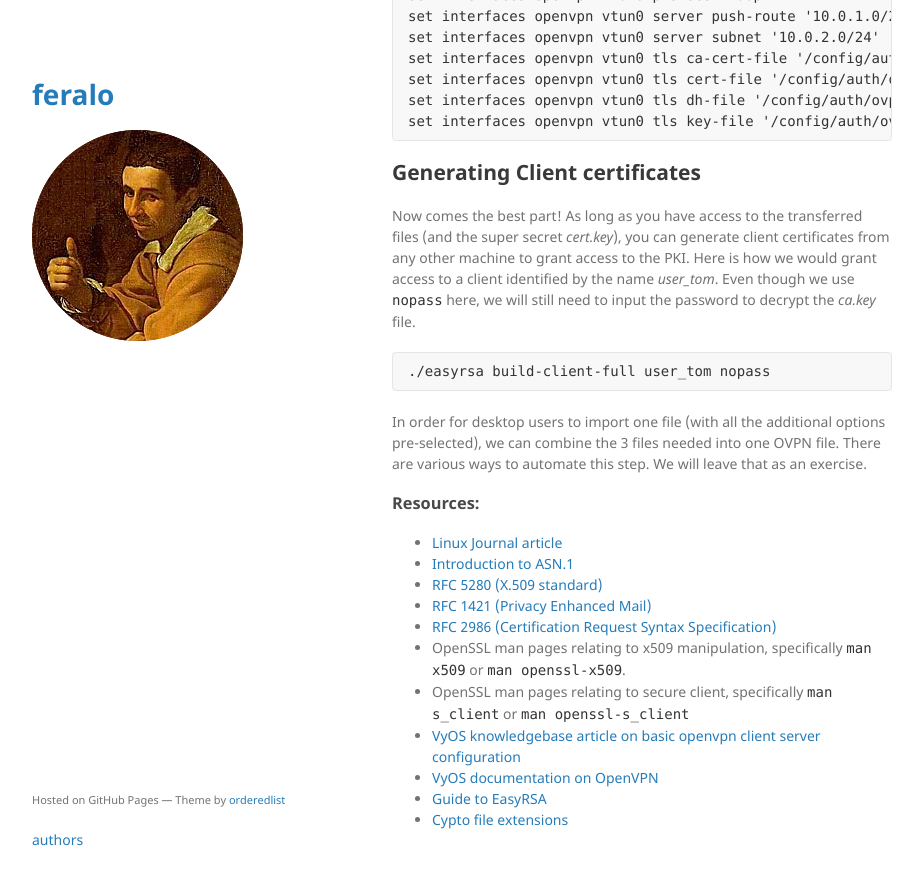
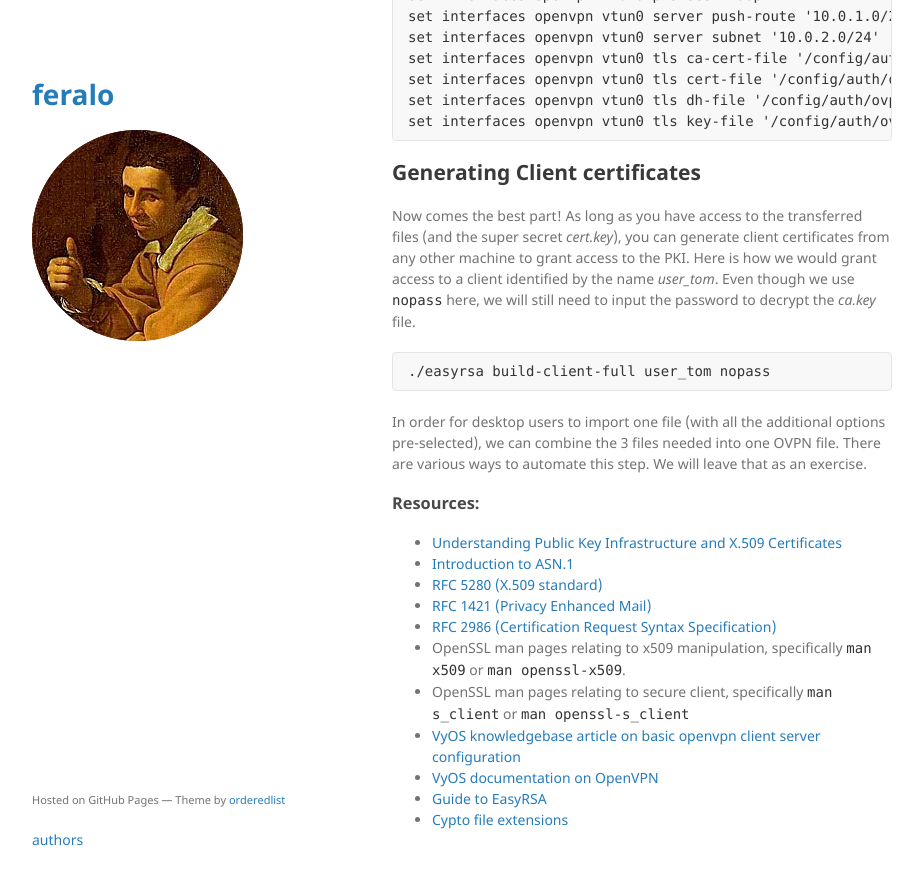
Before and after one commit to noah-de/minima-modified, a Jekyll site: the page built from _notes/2021-03-30-pki.md, in a window 1280 px wide and 900 px high, scrolled down 3191 px. Shown: the top 885 px of the window, without its empty margins (178-1101 px from the left). Built offline with Jekyll 4.4.1, drawn with Linux system fonts in a browser that asks for light colours.

Commit message:
Proper title

```diff
--- a/_notes/2021-03-30-pki.md
+++ b/_notes/2021-03-30-pki.md
@@ -132,7 +132,7 @@ In order for desktop users to import one file (with all the additional options p
 
 ### Resources:
 
-- [Linux Journal article](https://www.linuxjournal.com/content/understanding-public-key-infrastructure-and-x509-certificates)
+- [Understanding Public Key Infrastructure and X.509 Certificates](https://www.linuxjournal.com/content/understanding-public-key-infrastructure-and-x509-certificates)
 - [Introduction to ASN.1](https://www.itu.int/en/ITU-T/asn1/Pages/introduction.aspx)
 - [RFC 5280 (X.509 standard)](https://tools.ietf.org/html/rfc5280)
 - [RFC 1421 (Privacy Enhanced Mail)](https://tools.ietf.org/html/rfc1421)
```
